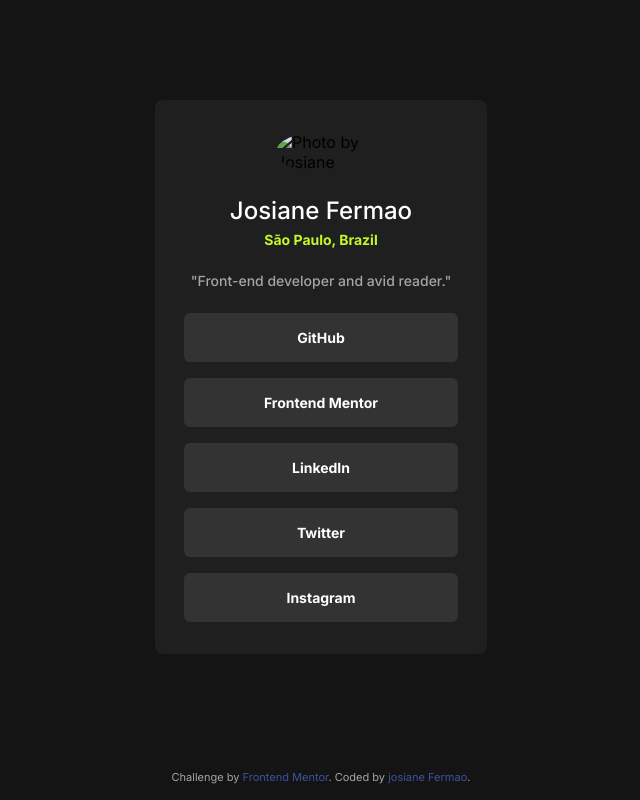
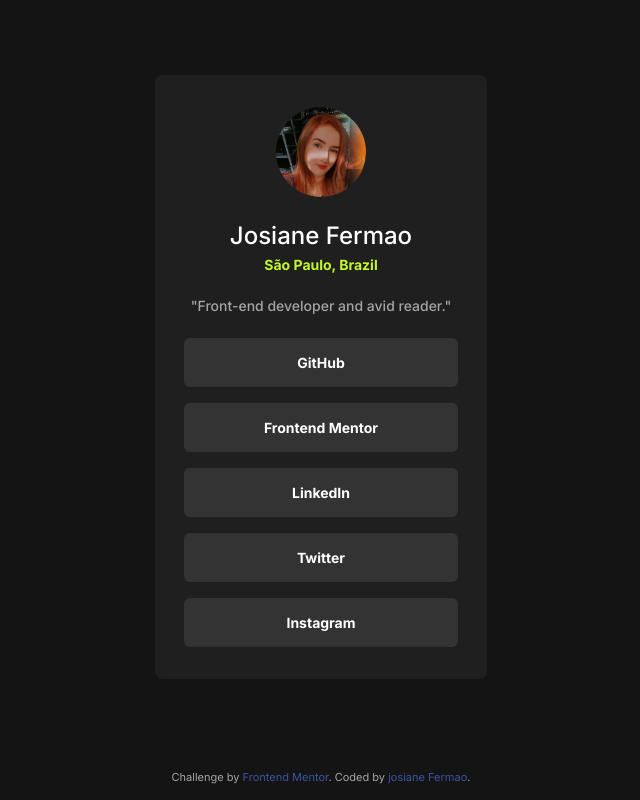
Before and after one commit to josifermaodev/social-links-profile-main, a plain HTML site: page index.html in a window 1280 px wide. Shown: the whole page, without its empty margins (319-959 px from the left). Drawn offline with Linux system fonts and the light colour scheme.

Commit message:
Update index.html

```diff
--- a/index.html
+++ b/index.html
@@ -11,7 +11,7 @@
 <body>
   <section class="conteiner">
     <div class="container__card">
-      <img src="./assets/avatar.jpg" alt="Photo by Josiane" class="container__img">
+      <img src="./assets/images/avatar.jpg" alt="Photo by Josiane" class="container__img">
       <div class="container__main">
         <h1 class="main__title">Josiane Fermao</h1>
         <p class="main__country">São Paulo, Brazil</p>
```
